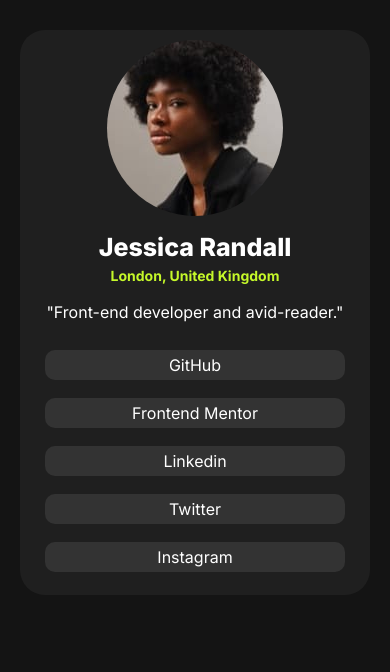
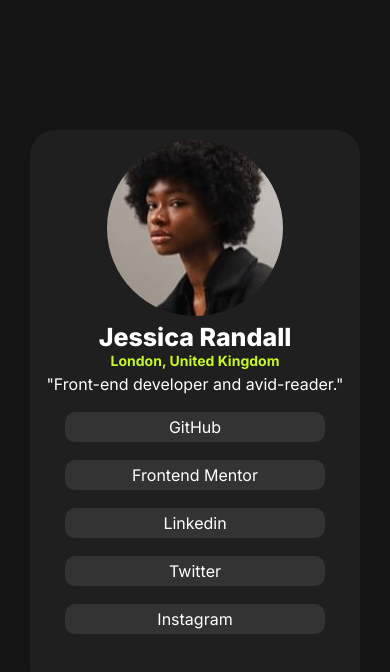
Before and after one commit to IN923/social-link, a plain HTML site: page index.html in a window 390 px wide. Drawn offline with Linux system fonts and the light colour scheme.

Commit message:
responsive change1

```diff
--- a/style.css
+++ b/style.css
@@ -9,18 +9,22 @@
 
 body {
     display: flex;
-    justify-content: center;
+    /* justify-content: center; */
     background-color: hsl(0, 0%, 8%);
+    align-items: center;
+    height: 100vh;
+    margin: 0;
 }
 
 .main {
     border-radius: 25px;
     width: 350px;
-    height: 565px;
-    margin: 30px auto 50px auto;
+    margin: auto;
     background-color: hsl(0, 0%, 12%);
     border: 2px;
     overflow: hidden;
+    min-height: 565px;
+
 }
 
 .image {
@@ -79,3 +83,47 @@ a {
     text-decoration: none;
     background-color: hsl(0, 0%, 20%);
 }
+
+/* 360*740,375*667 */
+@media screen and (min-width:360px) {
+    body {
+        padding: 45px;
+    }
+
+    .social-link {
+        width: 200px;
+        padding-bottom: 15px;
+        margin: auto;
+
+    }
+
+    .link {
+        width: 150px;
+    }
+}
+
+@media screen and (min-height:480px) {
+    body {
+        padding: 30px 30px 50px;
+    }
+
+    .img {
+        height: 85px;
+    }
+
+    .name {
+        padding-top: 0;
+        padding-bottom: 0;
+    }
+
+    .desc {
+        text-align: center;
+        padding-top: 5px;
+        padding-bottom: 0;
+        font-weight: 400;
+    }
+
+    .link {
+        width: 260px;
+    }
+}
```
